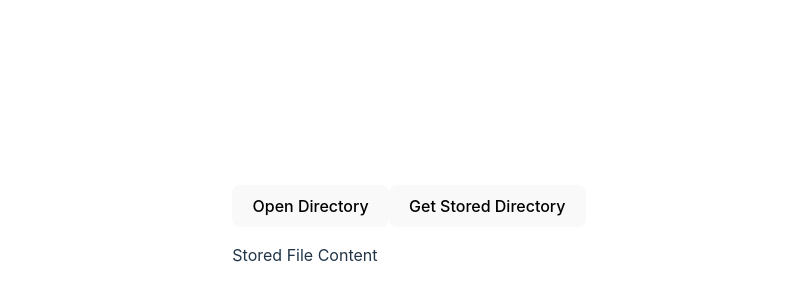
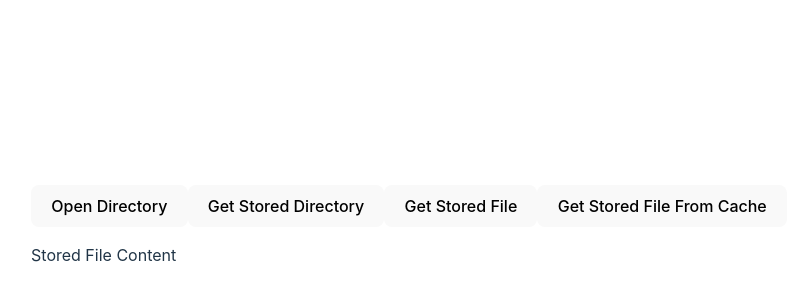
Before and after one commit to yojeek/vue-file-browser, a Vue app: page / in a window 1280 px wide. Shown: the part 166-466 px from the top of the page, without its empty margins (231-1028 px from the left). Built offline with nearby package versions, Linux system fonts and the light colour scheme.

Commit message:
getStoredFile and getStoredFileFromCache test scenarios

```diff
--- a/demo/NativeFileSystemAdapter.vue
+++ b/demo/NativeFileSystemAdapter.vue
@@ -5,16 +5,16 @@ import {ref} from "vue";
 import FileBrowser from "../lib/FileBrowser.vue";
 import type {Directory} from "../lib";
 import * as idb from 'idb-keyval';
-import {verifyPermission} from "./helpers.ts";
+import {verifyDirectoryPermission, getFileFromCache, saveFileToCache} from "./helpers.ts";
 
 const rootDirectory = ref<Directory | null>(null);
 
 async function getStoredRoot() {
   rootDirectory.value = null;
-  const rootDirectoryFromStorage = await idb.get<FileSystemDirectoryHandle>('rootDirectory');
+  const rootDirectoryFromStorage = await idb.get('rootDirectory') as FileSystemDirectoryHandle;
 
   if (rootDirectoryFromStorage) {
-    await verifyPermission(rootDirectoryFromStorage, true);
+    await verifyDirectoryPermission(rootDirectoryFromStorage, true);
 
     rootDirectory.value = await listingToDirectoryRecursive(rootDirectoryFromStorage);
   } else {
@@ -53,20 +53,39 @@ async function listingToDirectoryRecursive(blob: FileSystemDirectoryHandle): Pro
   return result
 }
 
+async function getStoredFileFromCache() {
+  const storedFile = await getFileFromCache('file');
+
+  if (storedFile) {
+    fileContent.value = (await storedFile.text()).slice(0, 100);
+  } else {
+    alert('no file stored')
+  }
+}
 
 const fileContent = ref<string | null>(null);
 
-const storedFile = await idb.get<File>('file');
-
-if (storedFile) {
-  fileContent.value = (await storedFile.text()).slice(0, 100);
+async function selectFile(file: FileSystemHandle) {
+  let fileBlob = await file.handle.getFile();
+  await idb.set('fileHandle', file.handle);
+  await saveFileToCache('file', fileBlob);
+  fileContent.value = (await fileBlob.text()).slice(0, 100);
 }
 
-async function selectFile(file: FileSystemHandle) {
-  console.log('selectFile', file)
-  let fileBlob = await file.handle.getFile();
-  idb.set('file', fileBlob);
-  fileContent.value = (await fileBlob.text()).slice(0, 100);
+async function getStoredFile() {
+  const fileHandle = await idb.get('fileHandle') as FileSystemFileHandle;
+
+  if (fileHandle) {
+    await getStoredRoot();
+    try {
+      const fileBlob = await fileHandle.getFile();
+      fileContent.value = (await fileBlob.text()).slice(0, 100);
+    } catch (e: Error) {
+      alert(e.name + ': ' + e.message)
+    }
+  } else {
+    alert('no file stored')
+  }
 }
 
 function changeDirectory(directory: Directory) {
@@ -78,6 +97,8 @@ function changeDirectory(directory: Directory) {
 <template>
   <button @click="onOpenDirectory">Open Directory</button>
   <button @click="getStoredRoot">Get Stored Directory</button>
+  <button @click="getStoredFile">Get Stored File</button>
+  <button @click="getStoredFileFromCache">Get Stored File From Cache</button>
   <FileBrowser v-if="rootDirectory"
                @select-file="selectFile"
                @change-directory="changeDirectory"
--- a/demo/helpers.ts
+++ b/demo/helpers.ts
@@ -1,6 +1,26 @@
 import {FileSystemDirectoryHandle} from "native-file-system-adapter/types/src/showDirectoryPicker";
+import * as idb from 'idb-keyval';
 
-export async function verifyPermission(handle: FileSystemDirectoryHandle, readWrite: boolean) {
+export async function getFileFromCache(filename: string, collection?: string) : Promise<File | null> {
+    const key = collection ? `${collection}:${filename}` : filename;
+    const file = await idb.get(key);
+
+    if (!file) {
+        return null;
+    }
+
+    if (file instanceof File) {
+        return file;
+    } else {
+        throw new Error(`Value of key ${key} is not an instance of File`);
+    }
+}
+
+export async function saveFileToCache(key: string, file: File, collection?: string) {
+    await idb.set(collection ? `${collection}:${key}` : key, file);
+}
+
+export async function verifyDirectoryPermission(handle: FileSystemDirectoryHandle, readWrite: boolean) {
     const options : any = {};
 
     if (readWrite) {
```
